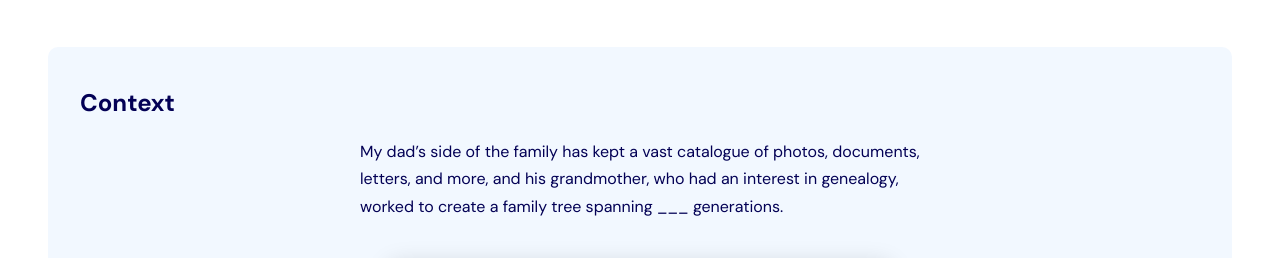
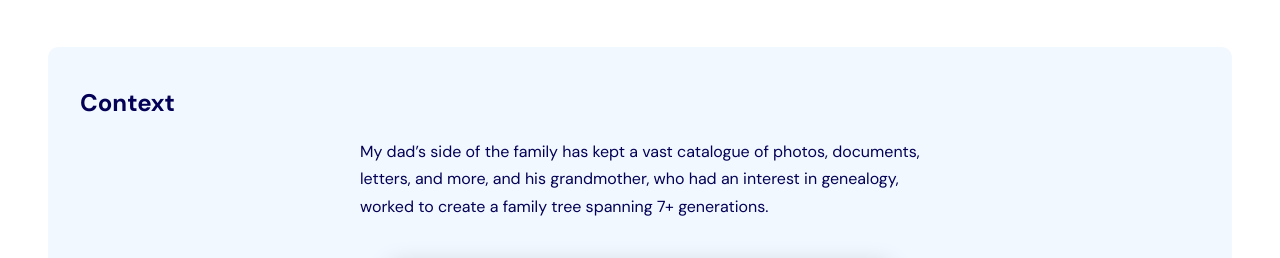
Before and after one commit to christiewarren/react-portfolio, a React (Create React App) app: page /family-archive in a window 1280 px wide. Shown: the part 1160-1418 px from the top of the page. Built offline with nearby package versions, Linux system fonts and the light colour scheme.

Commit message:
fix blank in fam

```diff
--- a/src/components/projects/small/FamHistory.js
+++ b/src/components/projects/small/FamHistory.js
@@ -39,7 +39,7 @@ export default function FamHistory(){
          <section className='case-study-section context'>
             <h4>Context</h4>
             <div className='right'>
-               <p>My dad’s side of the family has kept a vast catalogue of photos, documents, letters, and more, and his grandmother, who had an interest in genealogy, worked to create a family tree spanning ___ generations.</p>
+               <p>My dad’s side of the family has kept a vast catalogue of photos, documents, letters, and more, and his grandmother, who had an interest in genealogy, worked to create a family tree spanning 7+ generations.</p>
                <div className='img-wrap'>
                   <img src='./assets/family-archive/family-tree.jpg' alt="family tree diagram" className='img-shadow'/>
                   <small className='subs-caption'>A diagram of our family tree documented by my Great, Great Grandma</small>
```
